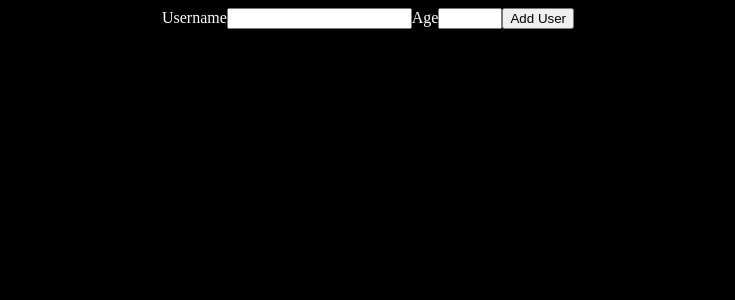
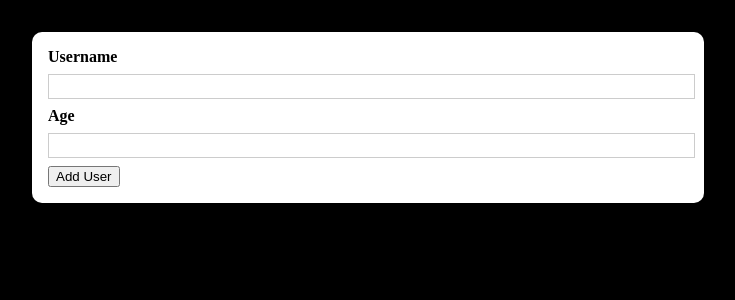
Before and after one commit to Ilie1985/users-list_React, a React (Create React App) app: page / in a window 1280 px wide. Shown: the top 300 px of the page, without its empty margins (272-1007 px from the left). Built offline with nearby package versions, Linux system fonts and the light colour scheme.

Commit message:
Card comp

```diff
--- a/src/components/AddUser.js
+++ b/src/components/AddUser.js
@@ -1,13 +1,14 @@
 import React from "react";
 import Card from "./UI/Card";
+import styles from "./AddUser.module.css";
 
-function AddUser(props) {
+const AddUser = (props) => {
   const handleSubmit = (e) => {
     e.preventDefault();
   };
 
   return (
-    <Card>
+    <Card className ={styles.input}>
       <form onSubmit={handleSubmit}>
         <label htmlFor="username">Username</label>
         <input type="text" id="username" />
@@ -19,6 +20,6 @@
       </form>
     </Card>
   );
-}
+};
 
 export default AddUser;
--- /dev/null
+++ b/src/components/AddUser.module.css
@@ -0,0 +1,26 @@
+.input {
+  margin: 2rem auto;
+  padding: 1rem;
+  width: 90%;
+  max-width: 40rem;
+}
+
+.input label {
+  display: block;
+  font-weight: bold;
+  margin-bottom: 0.5rem;
+}
+
+.input input {
+  font: inherit;
+  display: block;
+  width: 100%;
+  border: 1px solid #ccc;
+  padding: 0.15rem;
+  margin-bottom: 0.5rem;
+}
+
+.input input:focus {
+  outline: none;
+  border-color: #4f005f;
+}
--- a/src/components/App.css
+++ b/src/components/App.css
@@ -1,7 +1,3 @@
-.App {
-  text-align: center;
-  color: #fff;
-}
 body {
   background-color: #000;
 }
--- a/src/components/UI/Card.js
+++ b/src/components/UI/Card.js
@@ -1,7 +1,10 @@
 import React from "react";
+import styles from "./Card.module.css";
 
-function Card(props) {
-  return <div>{props.children}</div>;
-}
+const Card = (props) => {
+  return (
+    <div className={`${styles.card} ${props.className}`}>{props.children}</div>
+  );
+};
 
 export default Card;
--- /dev/null
+++ b/src/components/UI/Card.module.css
@@ -0,0 +1,6 @@
+.card {
+  background: #fff;
+  box-shadow: 0 2px 8px rgba(0, 0, 0, 0.26);
+  border-radius: 10px;
+  color: #000;
+}
```
Also changed, not shown: src/components/AddUser.css (deleted), src/components/UI/Card.css (deleted).
